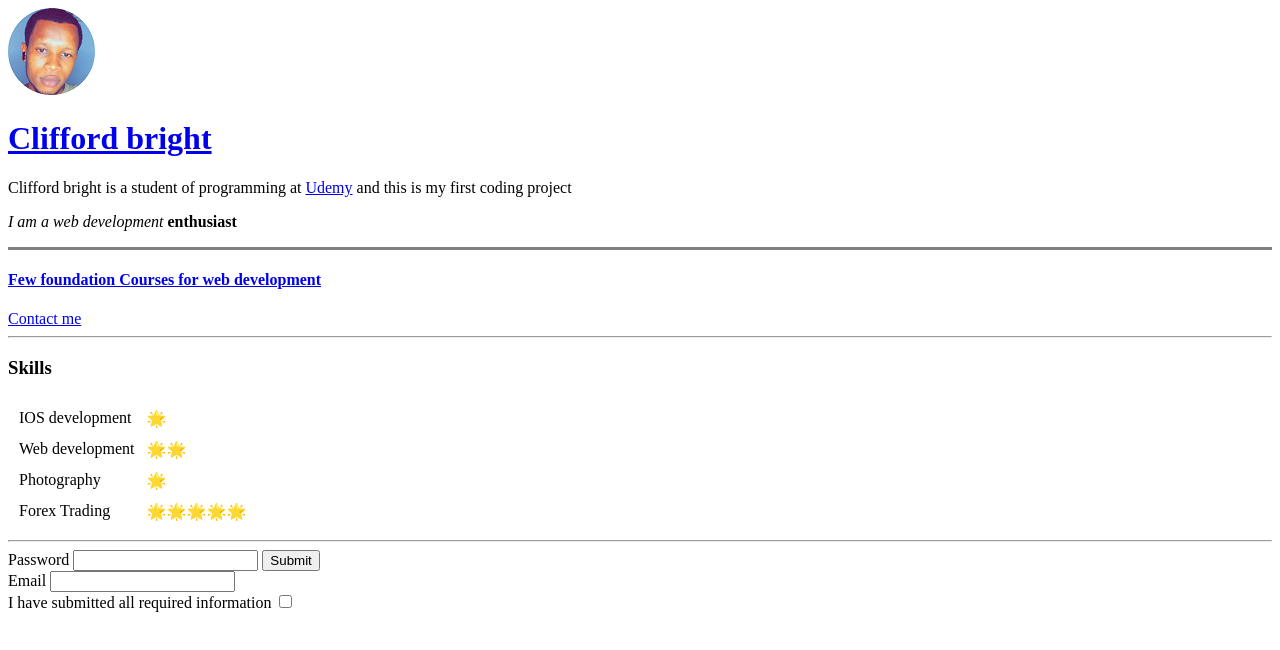
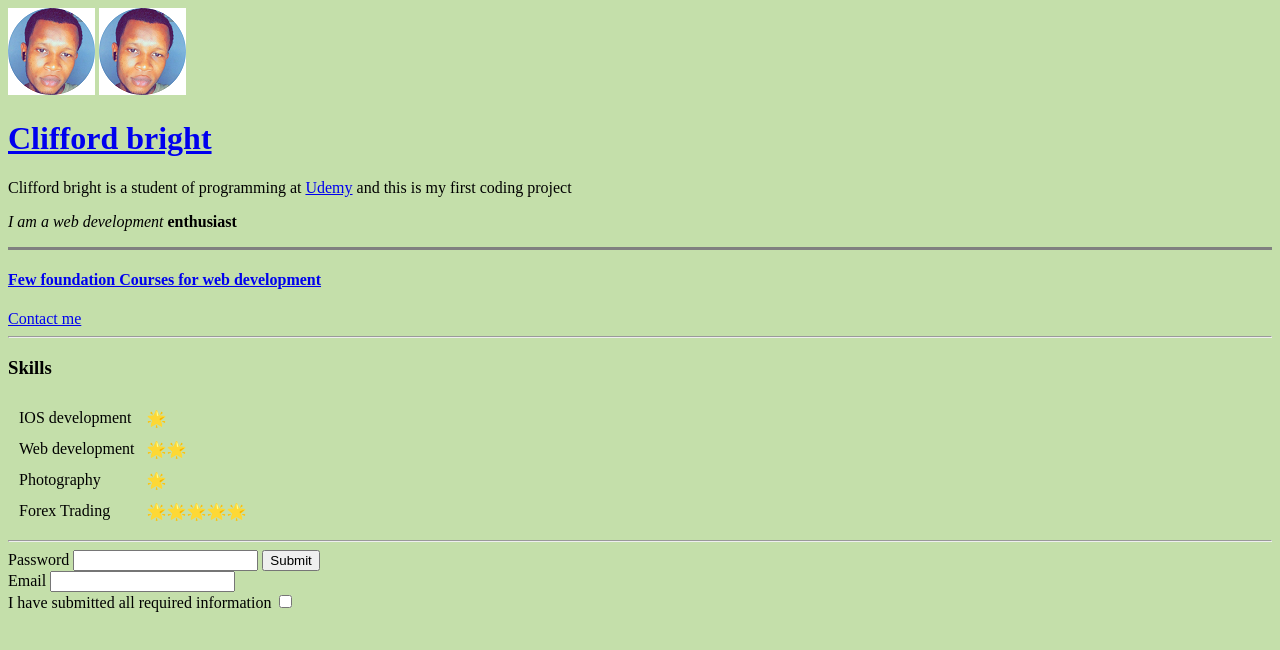
Before and after one commit to OBI05/CV, a plain HTML site: page index.html in a window 1280 px wide. Drawn offline with Linux system fonts and the light colour scheme.

Commit message:
added background color

```diff
--- a/index.html
+++ b/index.html
@@ -5,14 +5,13 @@
     <title>Obi's personal site</title>
   </head>
 <img src="images/obi.png" alt="A photo of obi"/>
-  <body>
+  <body style="background-color:#C4DFAA">
+      <img src="images/obi.png" alt="A photo of obi"/>
     <h1><a href="https://web.facebook.com/Clifford.Obi.Bright01">Clifford bright</a></h1>
     <p>Clifford bright is a student of programming at <a href="http://udemy.com">Udemy</a> and this is my first coding project</p>
     <p><em>I am a web development</em><strong> enthusiast</strong></p>
-  </body>
     <hr size="3" noshade="noshade"/>
     <h4><a href="webdevelopmentcourses.html">Few foundation Courses for web development</a></h4>
-</html>
     <a href="contact-me.html">Contact me</a>
     <hr/>
     <h3>Skills</h3>
@@ -35,7 +34,6 @@
       </tr>
     </table>
     <hr />
-<form>
     <label>Password</label>
     <input type="password" />
     <input type="submit" /><br />
@@ -43,4 +41,5 @@
     <input type="email" /><br />
     <label>I have submitted all required information</label>
     <input type="checkbox" />
-</form>
+  </body>
+</html>
```
Lines whose indentation alone changed are shown as unchanged.
